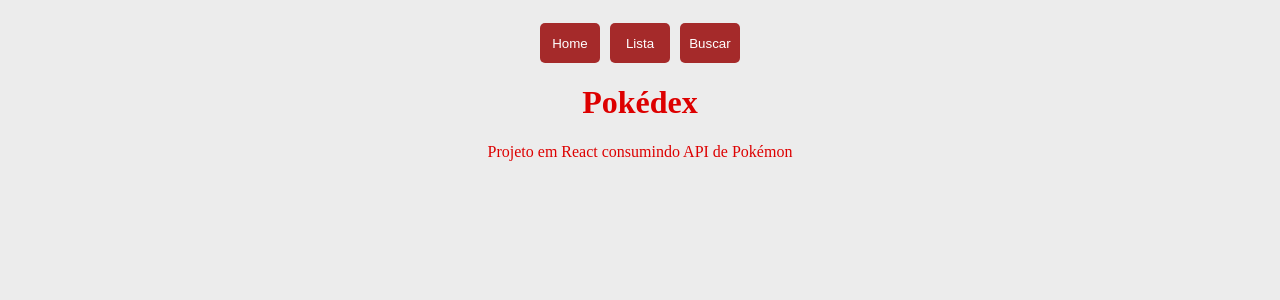
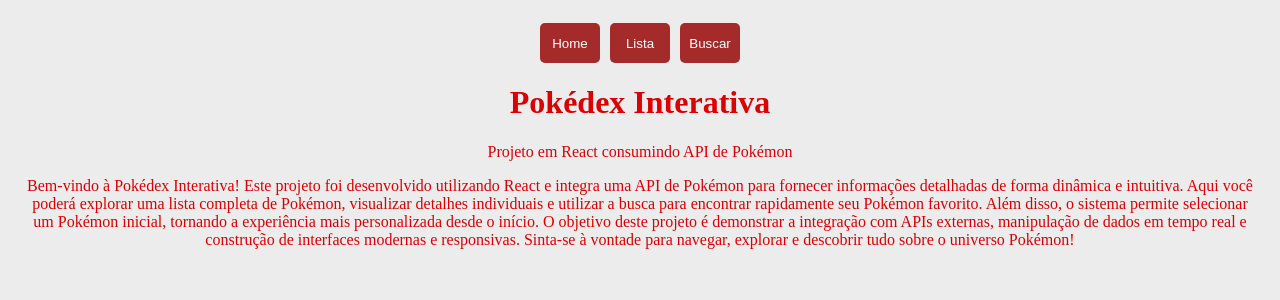
Before and after one commit to LuizManto/PokeDex, a React (Vite) app: page / in a window 1280 px wide. Shown: the top 300 px of the page. Built offline with nearby package versions, Linux system fonts and the light colour scheme.

Commit message:
Home att
Feito texto de apresentação do home, agora é estilizar, adcionado tbm imagem para background

```diff
--- a/src/App.css
+++ b/src/App.css
@@ -7,6 +7,7 @@
   justify-content: center;
   flex-direction: column;
   padding: 15px;
+  cursor: pointer;
 }
 
 
--- a/src/home/home.jsx
+++ b/src/home/home.jsx
@@ -1,11 +1,18 @@
 import { Link, Outlet } from "react-router-dom";
-import "./App.jsx";
+import "../App.jsx";
 
 function Home() {
   return (
     <div>
-      <h1>Pokédex</h1>
+      <h1>Pokédex Interativa</h1>
       <p>Projeto em React consumindo API de Pokémon</p>
+      <p>Bem-vindo à Pokédex Interativa! Este projeto foi desenvolvido utilizando React e integra uma API de Pokémon para fornecer informações detalhadas de forma dinâmica e intuitiva.
+
+        Aqui você poderá explorar uma lista completa de Pokémon, visualizar detalhes individuais e utilizar a busca para encontrar rapidamente seu Pokémon favorito. Além disso, o sistema permite selecionar um Pokémon inicial, tornando a experiência mais personalizada desde o início.
+
+        O objetivo deste projeto é demonstrar a integração com APIs externas, manipulação de dados em tempo real e construção de interfaces modernas e responsivas.
+
+        Sinta-se à vontade para navegar, explorar e descobrir tudo sobre o universo Pokémon!</p>
     </div>
   );
 }
```
Also changed, not shown: 1 other file (tests, documents, lock files or other folders).
